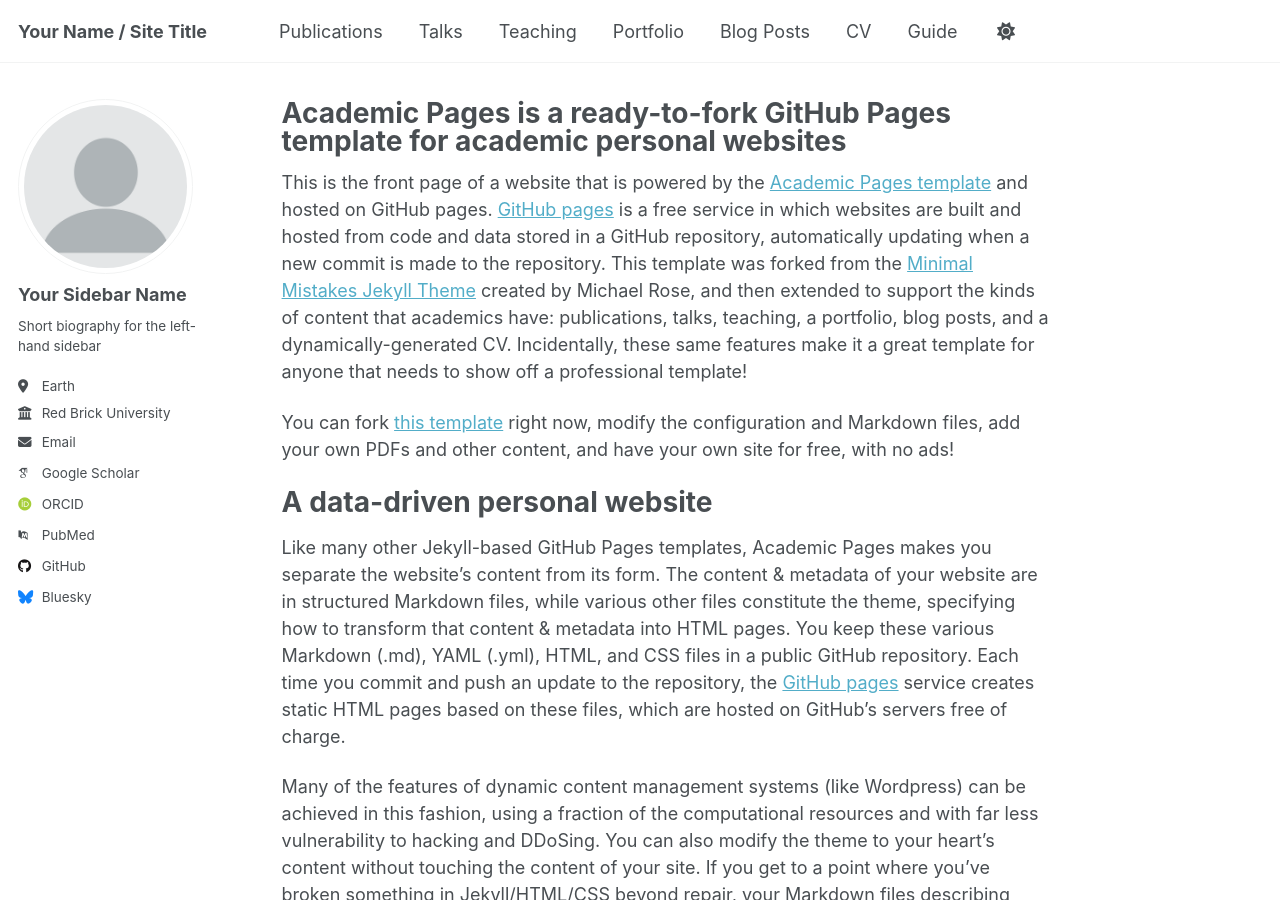
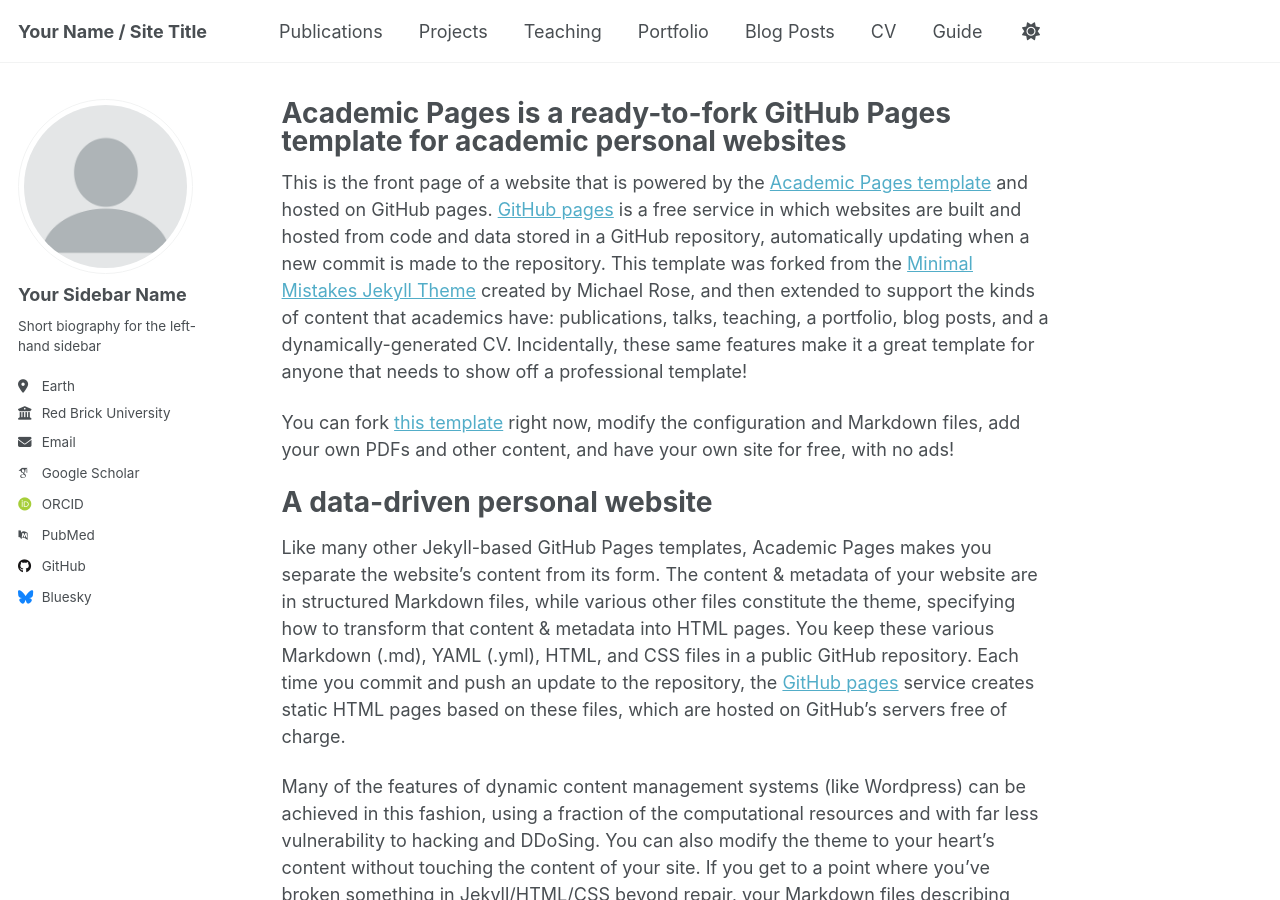
Before and after one commit to MMRezAkp/MMRezakp.github.io, a Jekyll site: the page built from _pages/about.md, in a window 1280 px wide and 900 px high. Built offline with Jekyll 4.4.1, drawn with Linux system fonts in a browser that asks for light colours; some web fonts are replaced; a script that is not in the unit is left out.

Commit message:
Replace Talks with Projects in navigation

```diff
--- a/_data/navigation.yml
+++ b/_data/navigation.yml
@@ -1,18 +1,17 @@
 # The following is the order of the links in the header of the website.
 #
-# Changing the order here will adjust the order and you can also add additional
-# links. Removing a link prevents it from showing in the header, but does not
-# prevent it from being included in the site.
+# Changing the order here will adjust just the order and you can also add additional
+# links. Removing a link prevents it from showing in the header, but does not prevent it from being included in the site.
 #
-# NOTE that only one of the CV options should be selected, the first is for the
-#      Markdown formatted page while the second is generated using JSON.
+# NOTE that only one of the two options should be selected, the first is for the
+#   Markdown formatted page while the second is generated using JSON.
 
 main:
   - title: "Publications"
     url: /publications/
 
-  - title: "Talks"
-    url: /talks/
+  - title: "Projects"
+    url: /projects/
 
   - title: "Teaching"
     url: /teaching/
```
